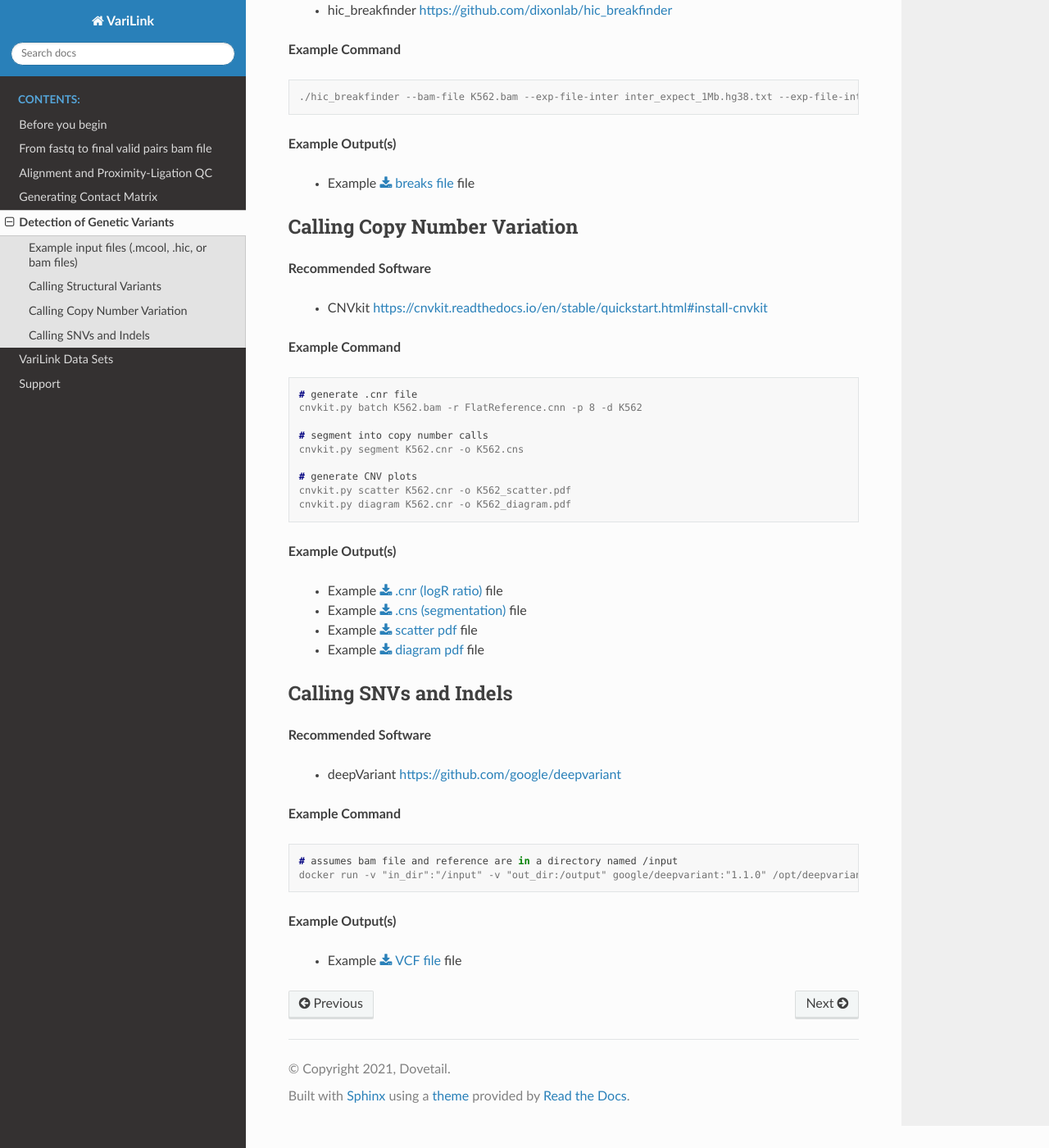
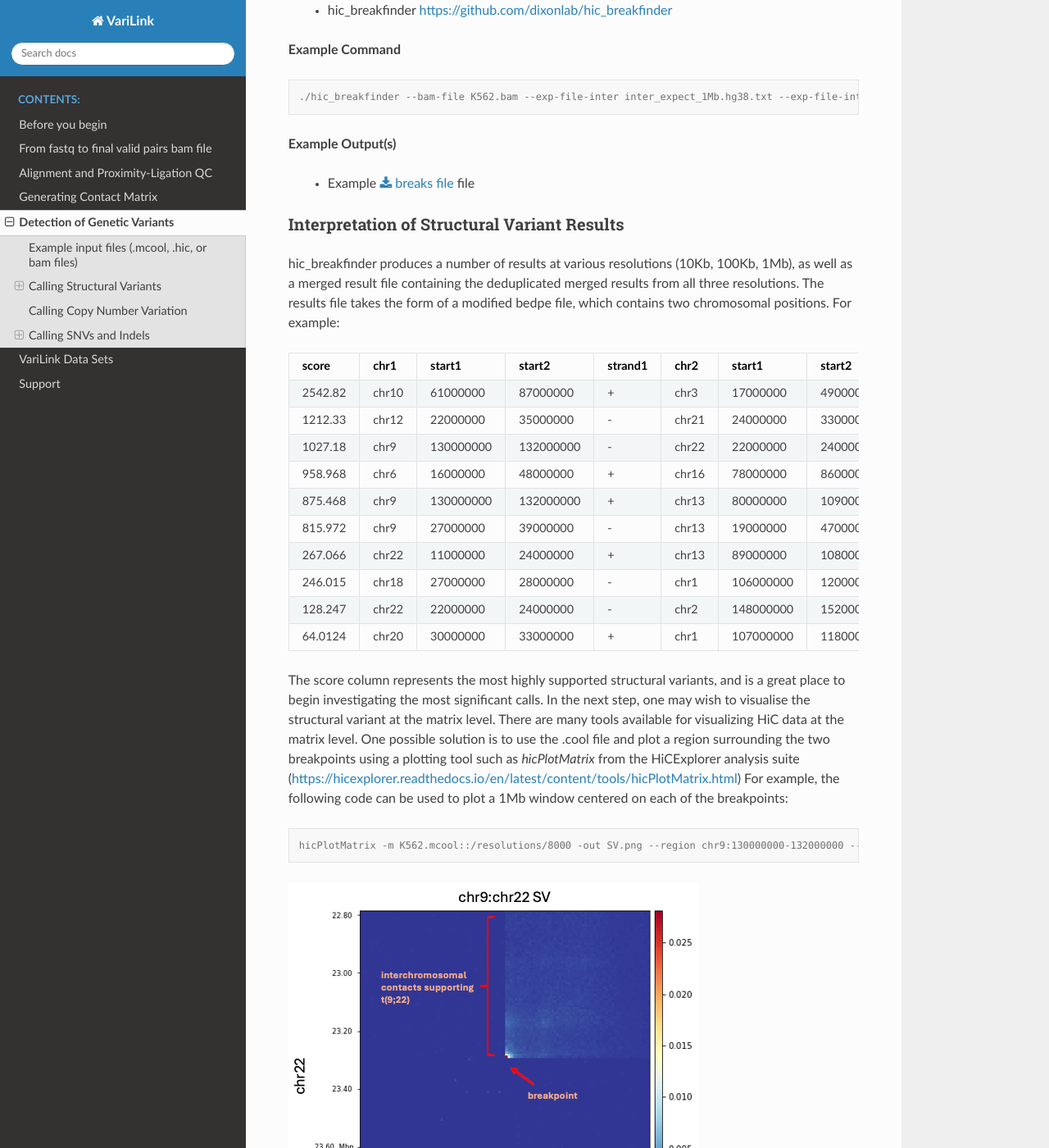
Before and after one commit to dovetail-genomics/VariLink, a Sphinx documentation site: the page built from docs/source/genetic_variation_detection.rst, in a window 1280 px wide and 1400 px high, scrolled down 583 px. Shown: the whole window at 82% size. Built offline with Sphinx 7.4.7 and the Read the Docs theme 2.0.0, drawn with Linux system fonts in a browser that asks for light colours; some of the changed text lies outside the part shown.

Commit message:
july12 deadline

```diff
--- a/docs/source/data_sets.rst
+++ b/docs/source/data_sets.rst
@@ -19,6 +19,3 @@ For testing purposes, we recommend using the 2M (1x) reads data sets, for any ot
 | K562 1x               | - https://s3.amazonaws.com/dovetail.pub/VariLink/fastqs/K562.1x.R1.fastq.gz       |
 |                       | - https://s3.amazonaws.com/dovetail.pub/VariLink/fastqs/K562.1x.R2.fastq.gz       |
 +-----------------------+-----------------------------------------------------------------------------------+
-| K562 40x              | - https://s3.amazonaws.com/dovetail.pub/VariLink/fastqs/K562.R1.fastq.gz          |
-|                       | - https://s3.amazonaws.com/dovetail.pub/VariLink/fastqs/K562.R2.fastq.gz          |
-+-----------------------+-----------------------------------------------------------------------------------+
--- a/docs/source/genetic_variation_detection.rst
+++ b/docs/source/genetic_variation_detection.rst
@@ -32,6 +32,41 @@ Calling Structural Variants
 
   - Example :download:`breaks file <https://s3.amazonaws.com/dovetail.pub/VariLink/hic_breakfinder/K562.breaks.txt>` file
 
+Interpretation of Structural Variant Results
+############################################
+
+hic_breakfinder produces a number of results at various resolutions (10Kb, 100Kb, 1Mb), as well as a merged result file containing the deduplicated merged results from all three resolutions.
+The results file takes the form of a modified bedpe file, which contains two chromosomal positions. For example:
+
+.. csv-table::
+   :file: tables/hicb.csv
+   :header-rows: 1
+   :widths: 20 10 20 20 10 10 20 20 10
+   :class: tight-table
+
+The score column represents the most highly supported structural variants, and is a great place to begin investigating the most significant calls. In the next step, one may wish to
+visualise the structural variant at the matrix level. There are many tools available for visualizing HiC data at the matrix level. One possible solution is to use the .cool file and
+plot a region surrounding the two breakpoints using a plotting tool such as `hicPlotMatrix` from the HiCExplorer analysis suite (https://hicexplorer.readthedocs.io/en/latest/content/tools/hicPlotMatrix.html)
+For example, the following code can be used to plot a 1Mb window centered on each of the breakpoints:
+
+.. code-block:: console
+
+   	hicPlotMatrix -m K562.mcool::/resolutions/8000 -out SV.png --region chr9:130000000-132000000 --region2 chr22:22000000-24000000
+
+
+.. image:: /images/hicb.png
+   :alt: HiCB_example
+
+The image above depicts an translocation involving chromosome 9 and chromosome 22 (the Philadelphia translocation). The signal seen the upper right-hand quadrant
+represents trans chromosomal contacts between chromosome 9 and 22. The increase in signal at the center of the image indicates a strong increase in supporting ligation pairs
+at the SV breakpoint.
+
+Considerations for calling SVs
+##############################
+
+Be careful when considering other structural variant callers designed for shotgun-based sequencing methods, as these many of these tools are designed to take advantage of
+discordant read pair information (such as Delly and Manta). As the nature of a proximity ligation library is to artificially create chimeric ligation pairs, all valid ligation
+pairs will be considered a "discordant" read pair, and thus attempting to use tools that rely on this information will lead to an abundance of false positive calls.
 
 Calling Copy Number Variation
 +++++++++++++++++++++++++++++
@@ -50,17 +85,12 @@ Calling Copy Number Variation
    # segment into copy number calls
    cnvkit.py segment K562.cnr -o K562.cns
 
-   # generate CNV plots
-   cnvkit.py scatter K562.cnr -o K562_scatter.pdf
-   cnvkit.py diagram K562.cnr -o K562_diagram.pdf
 
 
 **Example Output(s)**
 
   - Example :download:`.cnr (logR ratio) <https://s3.amazonaws.com/dovetail.pub/VariLink/cnvkit/K562.cnr>` file
   - Example :download:`.cns (segmentation) <https://s3.amazonaws.com/dovetail.pub/VariLink/cnvkit/K562.cns>` file
-  - Example :download:`scatter pdf <https://s3.amazonaws.com/dovetail.pub/VariLink/cnvkit/K562_scatter.pdf>` file
-  - Example :download:`diagram pdf <https://s3.amazonaws.com/dovetail.pub/VariLink/cnvkit/K562_diagram.pdf>` file
 
 
 Calling SNVs and Indels
@@ -79,4 +109,13 @@ Calling SNVs and Indels
 
 **Example Output(s)**
 
-  - Example :download:`VCF file <https://s3.amazonaws.com/dovetail.pub/VariLink/deepVariant/K562.vcf>` file
+  - Example :download:`VCF file <https://s3.amazonaws.com/dovetail.pub/VariLink/deepvariant/K562.vcf.gz>` file
+
+Variant Annotation
+##################
+
+The VCF file produced by deepVariant is fully compatible with standard variant annotation pipelines, including:
+
+ - SnpEff https://pcingola.github.io/SnpEff
+ - Annovar https://annovar.openbioinformatics.org/en/latest/
+ - Variant Effect Predictor https://useast.ensembl.org/info/docs/tools/vep/index.html
--- a/docs/source/index.rst
+++ b/docs/source/index.rst
@@ -18,7 +18,7 @@ Overview
 ========
 - Cantata Bio™ VariLink® Genetic Variation is designed for the rapid generation of genomic interaction data specifically designed for detection of genetic variants
 
-.. image:: /images/VariLink_intro2.png
+.. image:: /images/workflow.png
    :alt: VariLink_Intro2
 
 - Key benefits of VariLink:
@@ -27,7 +27,7 @@ Overview
   - Reduced the sample input to 500 thousand cells from the 2-10 million cells required for Hi-C
   - Improved mapping rate and even genomic coverage result in more complete contact matrices enabling variant detection similar to shotgun libraries
 
-.. image:: /images/evenCoverage.png
+.. image:: /images/histograms.png
    :alt: evenCoverage
 
 - This guide will take you step by step on how to process and QC your VariLink library, how to interpret the QC results, how to generate contact maps, and how to perform genetic variant detection. If you don’t yet have a sequencing VariLink library and you want to get familiar with the data, you can download VariLink sequence libraries from our publicly available data sets.
--- /dev/null
+++ b/docs/source/tables/hicb.csv
@@ -0,0 +1,11 @@
+score,chr1,start1,start2,strand1,chr2,start1,start2,strand2
+2542.82,chr10,61000000,87000000,\+,chr3,17000000,49000000,\+
+1212.33,chr12,22000000,35000000,\-,chr21,24000000,33000000,\-
+1027.18,chr9,130000000,132000000,\-,chr22,22000000,24000000,\+
+958.968,chr6,16000000,48000000,\+,chr16,78000000,86000000,\+
+875.468,chr9,130000000,132000000,\+,chr13,80000000,109000000,\-
+815.972,chr9,27000000,39000000,\-,chr13,19000000,47000000,\-
+267.066,chr22,11000000,24000000,\+,chr13,89000000,108000000,\-
+246.015,chr18,27000000,28000000,\-,chr1,106000000,120000000,\-
+128.247,chr22,22000000,24000000,\-,chr2,148000000,152000000,\-
+64.0124,chr20,30000000,33000000,\+,chr1,107000000,118000000,\-
```
Also changed, not shown: other parts of docs/source/data_sets.rst (+1 -1 lines), docs/source/library_qc.rst (+37 -51 lines), docs/source/images/VariLink_intro1.png, docs/source/images/hicb.png (added), docs/source/images/histograms.png (added), docs/source/images/workflow.png (added).
